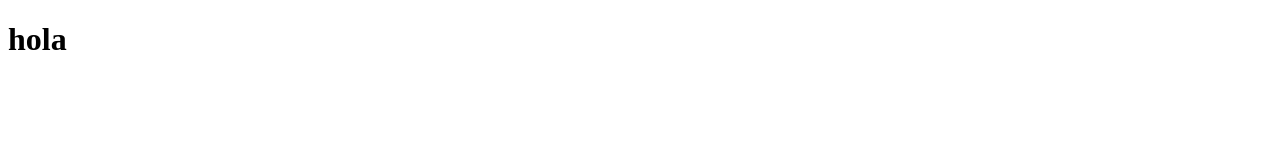
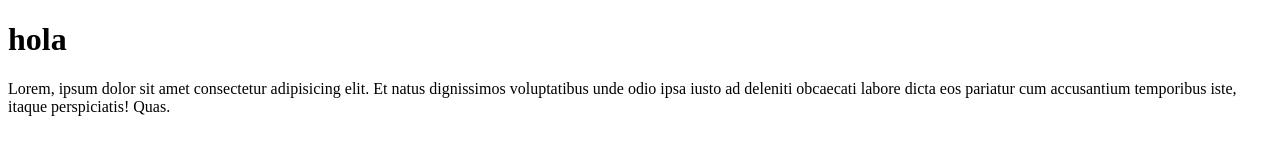
Before and after one commit to MauroCoding/tester3, a plain HTML site: page index.html in a window 1280 px wide. Drawn offline with Linux system fonts and the light colour scheme.

Commit message:
modificaciones menores

```diff
--- a/index.html
+++ b/index.html
@@ -1,12 +1,17 @@
 <!DOCTYPE html>
 <html lang="en">
+
 <head>
     <meta charset="UTF-8">
     <meta http-equiv="X-UA-Compatible" content="IE=edge">
     <meta name="viewport" content="width=device-width, initial-scale=1.0">
     <title>Document</title>
 </head>
+
 <body>
     <h1>hola</h1>
+    <p>Lorem, ipsum dolor sit amet consectetur adipisicing elit. Et natus dignissimos voluptatibus unde odio ipsa iusto
+        ad deleniti obcaecati labore dicta eos pariatur cum accusantium temporibus iste, itaque perspiciatis! Quas.</p>
 </body>
+
 </html>
```
